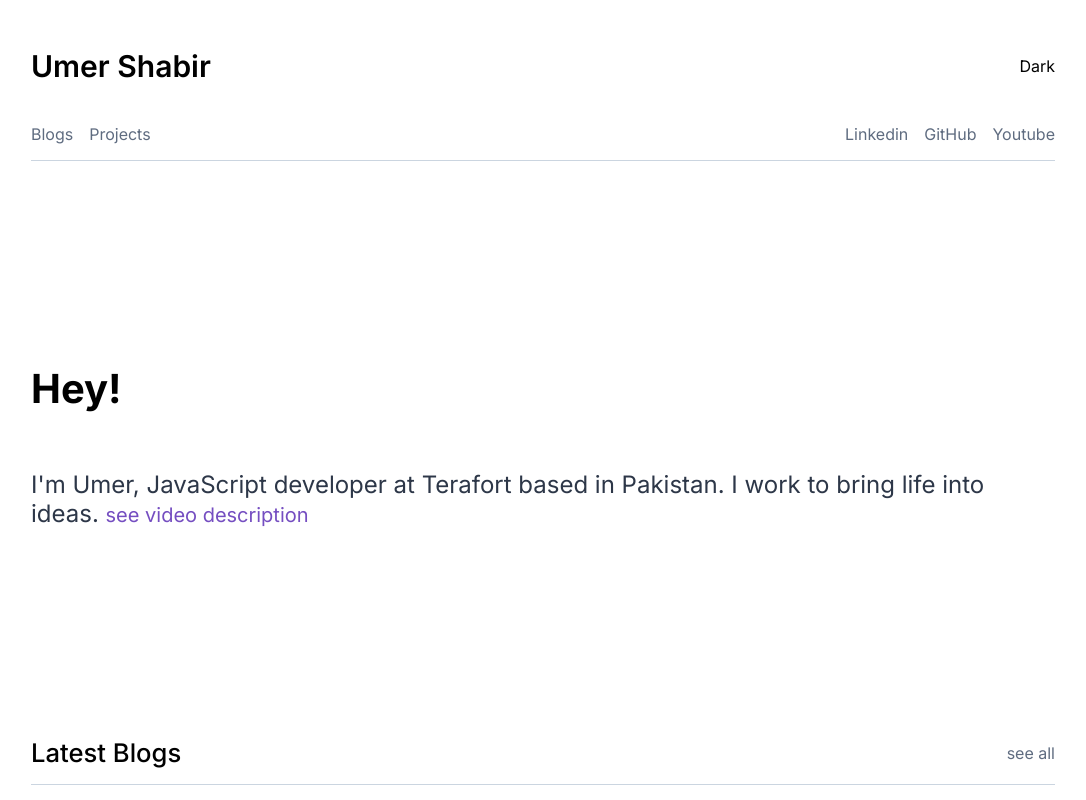
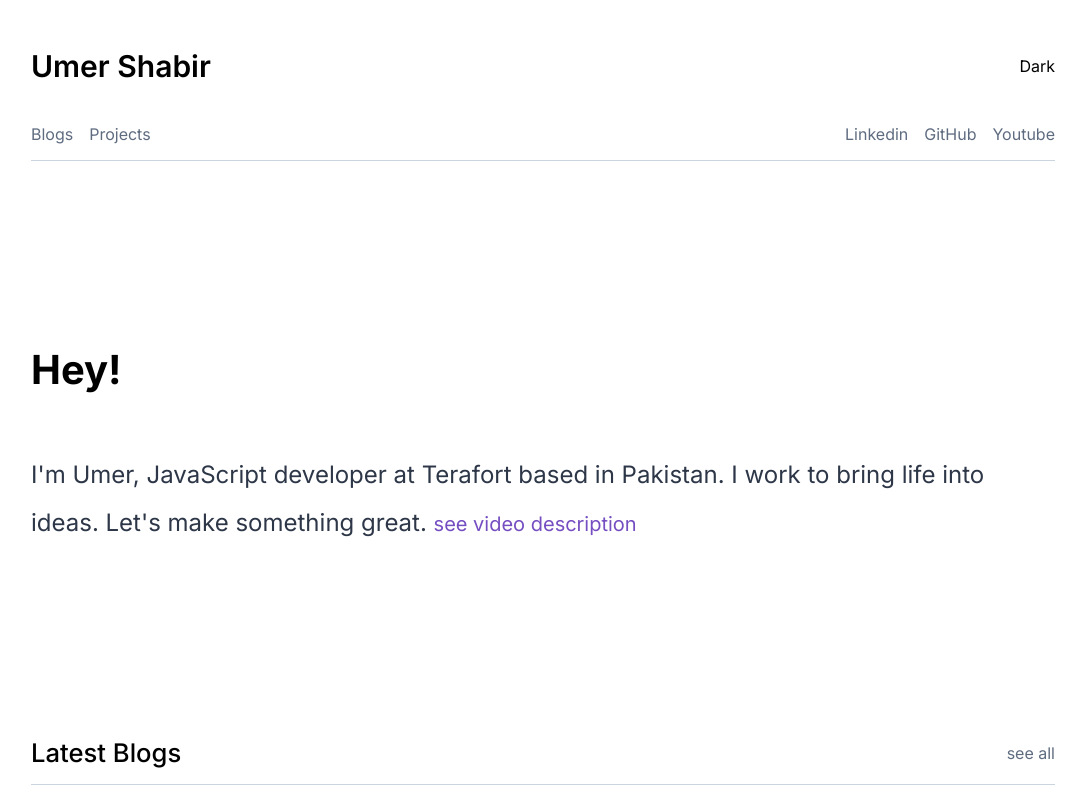
Before and after one commit to umershabir/nextjs-portfolio, a Next.js app: page / in a window 1280 px wide. Shown: the top 800 px of the page, without its empty margins (97-1183 px from the left). Built offline with nearby package versions, Linux system fonts and the light colour scheme.

Commit message:
resolved errors

```diff
--- a/src/components/Footer/Footer.tsx
+++ b/src/components/Footer/Footer.tsx
@@ -2,7 +2,7 @@ import styles from "./footer.module.scss";
 export default function Footer() {
   return (
     <footer className={styles.footer}>
-      <a href="/" className="secondaryText">
+      <a href=" " className="secondaryText">
         muhammadumershabir@gmail.com
       </a>
       <p className="secondaryText">Theme by Umer Shabir</p>
--- a/src/pages/index.tsx
+++ b/src/pages/index.tsx
@@ -14,8 +14,8 @@ export default function Home() {
         <section className={styles.intro}>
           <h2>Hey!</h2>
           <p className="primaryText">
-            I'm Umer, JavaScript developer at Terafort based in Pakistan. I work
-            to bring life into ideas.{" "}
+            I&apos;m Umer, JavaScript developer at Terafort based in Pakistan. I
+            work to bring life into ideas. Let&apos;s make something great.{" "}
             <span className={styles.videoBtn}>see video description</span>
           </p>
         </section>
--- a/src/styles/style.scss
+++ b/src/styles/style.scss
@@ -15,6 +15,7 @@ ul {
 .primaryText {
   font-size: 1.5rem;
   color: #2d3748;
+  line-height: 2;
 }
 .secondaryText {
   color: #5f6c80;
```
